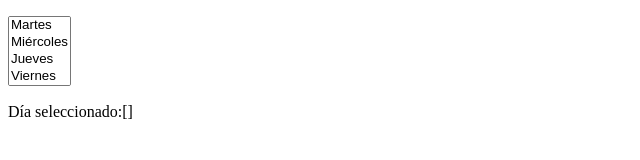
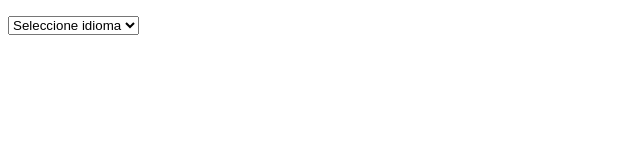
Before and after one commit to Frangnd/abdala, a plain HTML site: page 11/index.html in a window 1280 px wide. Shown: the whole page, without its empty margins (0-640 px from the left). Drawn offline with nearby package versions, Linux system fonts and the light colour scheme.

Commit message:
Update index.html

```diff
--- a/11/index.html
+++ b/11/index.html
@@ -7,25 +7,25 @@
 </head>
 <body>
  <div id="aplicacion">
-   <p><select v-model="dia" multiple>
-     <opcion>Lunes</opcion>
-     <option>Martes</option>
-     <option>Miércoles</option>
-     <option>Jueves</option>
-     <option>Viernes</option>
-     <option>Sábado</option>
-     <option>Domingo</option>
+   <p><select v-model="idioma">
+     <option disabled value="">Seleccione idioma</option>
+     <option value="Bienvenido">Castellano</option>
+     <option value="You are welcome">Ingles</option>
+     <option value="seja bem vindo">Portugués</option>
+     <option value="willkommen">Alemán</option>
+     <option value="benvingut">Catalán</option>
+     <option value="ongietorri">Euskera</option>
+     <option value="bienvenue">Frances</option>
    </select></p>
-   <p>Día seleccionado:{{dia}}</p>
+   <p style="font-size:2rem">{{idioma}}</p>
  </div>
 
- <script src="https://cdn.jsdelivr.net/npm/vue@2.5.16/dist/vue.js"></script>
-
+  <script src="https://cdn.jsdelivr.net/npm/vue@2.5.16/dist/vue.js"></script>
  <script>
    var app=new Vue({
        el: '#aplicacion',
        data:{
-        dia:[]
+         idioma: ''
        }
    })
  </script>
```
